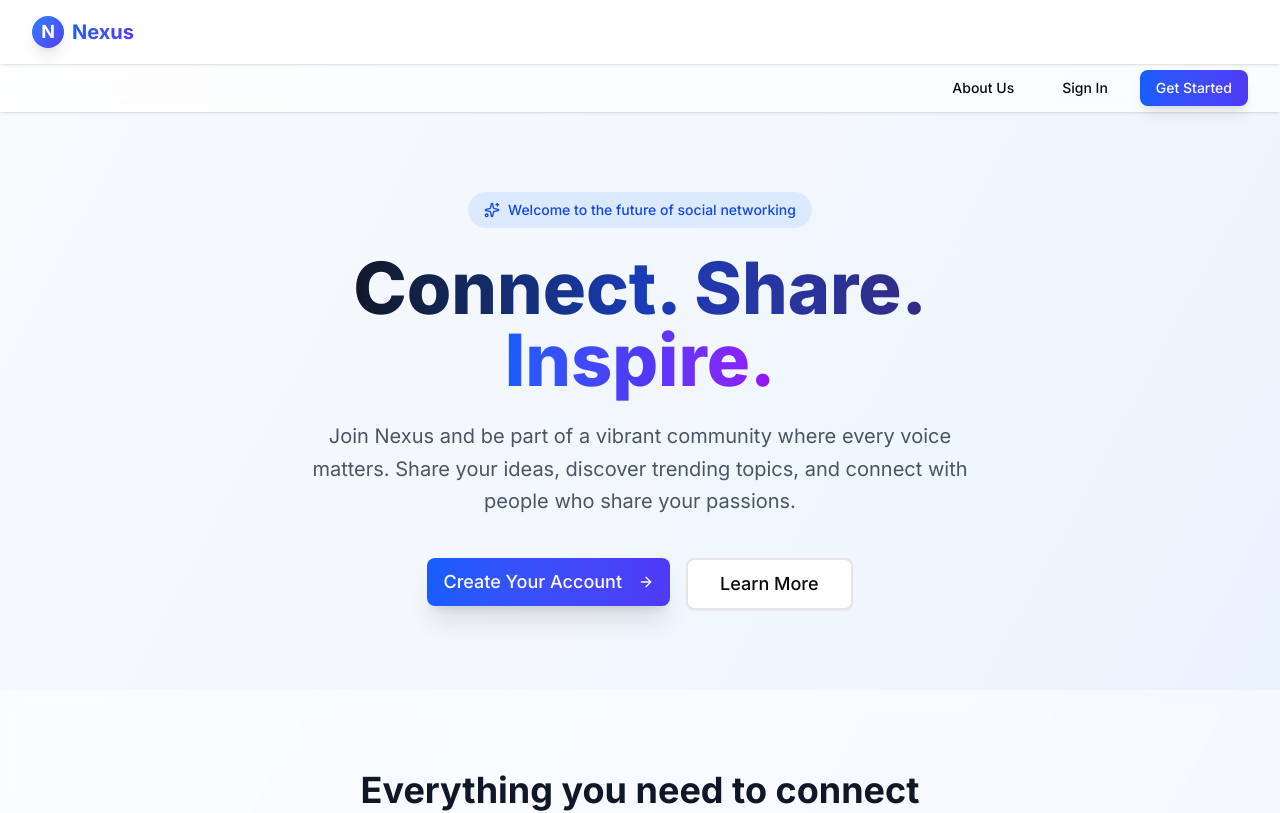
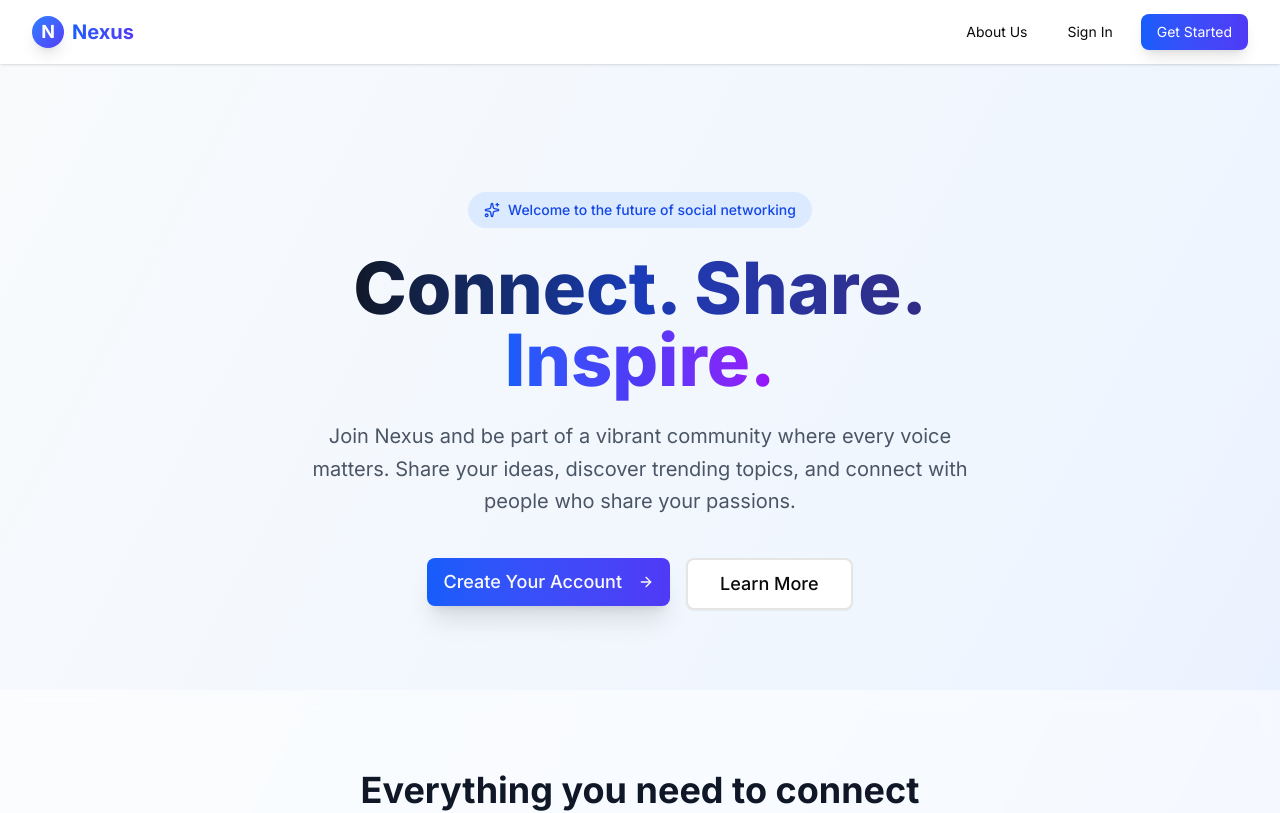
Before and after one commit to LewisMagangi/alx-project-nexus, a Next.js app in the folder frontend/: page / in a window 1280 px wide. Shown: the top 813 px of the page. Built offline with nearby package versions, Linux system fonts and the light colour scheme; no server answers.

Commit message:
refactor(ui): move Auth Navigation bar to global header
- Remove Auth Navigation from landing page
- Add Auth Navigation (About Us, Sign In, Get Started) to AppLayout header for all pages when not logged in
- Consistent navigation and no duplicate headers

```diff
--- a/frontend/app/page.tsx
+++ b/frontend/app/page.tsx
@@ -84,26 +84,6 @@ export default function LandingPage() {
 
   return (
     <div className="min-h-screen bg-linear-to-br from-slate-50 via-blue-50 to-indigo-100">
-      {/* Auth Navigation - Only show when not logged in */}
-      {!user && (
-        <div className="fixed top-16 left-0 right-0 z-10 bg-white/70 backdrop-blur-md border-b border-white/20 shadow-sm px-4 sm:px-6 lg:px-8 h-12 flex items-center justify-end">
-          <div className="flex items-center gap-4">
-            <Link href="/about">
-              <Button variant="ghost" className="hidden sm:inline-flex text-sm">
-                About Us
-              </Button>
-            </Link>
-            <Link href="/auth/login">
-              <Button variant="ghost" className="text-sm">Sign In</Button>
-            </Link>
-            <Link href="/auth/register">
-              <Button className="bg-linear-to-r from-blue-600 to-indigo-600 hover:from-blue-700 hover:to-indigo-700 shadow-lg text-sm">
-                Get Started
-              </Button>
-            </Link>
-          </div>
-        </div>
-      )}
 
       {/* Hero Section */}
       <section className="pt-32 pb-20 px-4">
--- a/frontend/components/AppLayout.tsx
+++ b/frontend/components/AppLayout.tsx
@@ -13,6 +13,7 @@ export default function AppLayout({ children }: { children: React.ReactNode }) {
     <>
       {/* Header */}
       <header className="fixed top-0 left-0 right-0 z-40 bg-white/80 backdrop-blur-md border-b border-white/20 shadow-sm h-16 flex items-center px-4 sm:px-6 lg:px-8">
+        <div className="flex items-center gap-4 w-full justify-between">
           <div className="flex items-center gap-4">
             {user && (
               <button
@@ -30,6 +31,21 @@ export default function AppLayout({ children }: { children: React.ReactNode }) {
               <span className="text-xl font-bold bg-linear-to-r from-blue-600 to-indigo-600 bg-clip-text text-transparent select-none">Nexus</span>
             </Link>
           </div>
+          {/* Auth Navigation - Only show when not logged in */}
+          {!user && (
+            <div className="flex items-center gap-4">
+              <Link href="/about">
+                <button className="hidden sm:inline-flex text-sm px-3 py-2 rounded-md hover:bg-gray-100 transition-colors">About Us</button>
+              </Link>
+              <Link href="/auth/login">
+                <button className="text-sm px-3 py-2 rounded-md hover:bg-gray-100 transition-colors">Sign In</button>
+              </Link>
+              <Link href="/auth/register">
+                <button className="bg-linear-to-r from-blue-600 to-indigo-600 hover:from-blue-700 hover:to-indigo-700 text-white text-sm px-4 py-2 rounded-md shadow-lg">Get Started</button>
+              </Link>
+            </div>
+          )}
+        </div>
       </header>
 
       <div className="flex pt-16 min-h-screen">
```
Lines whose indentation alone changed are shown as unchanged.
